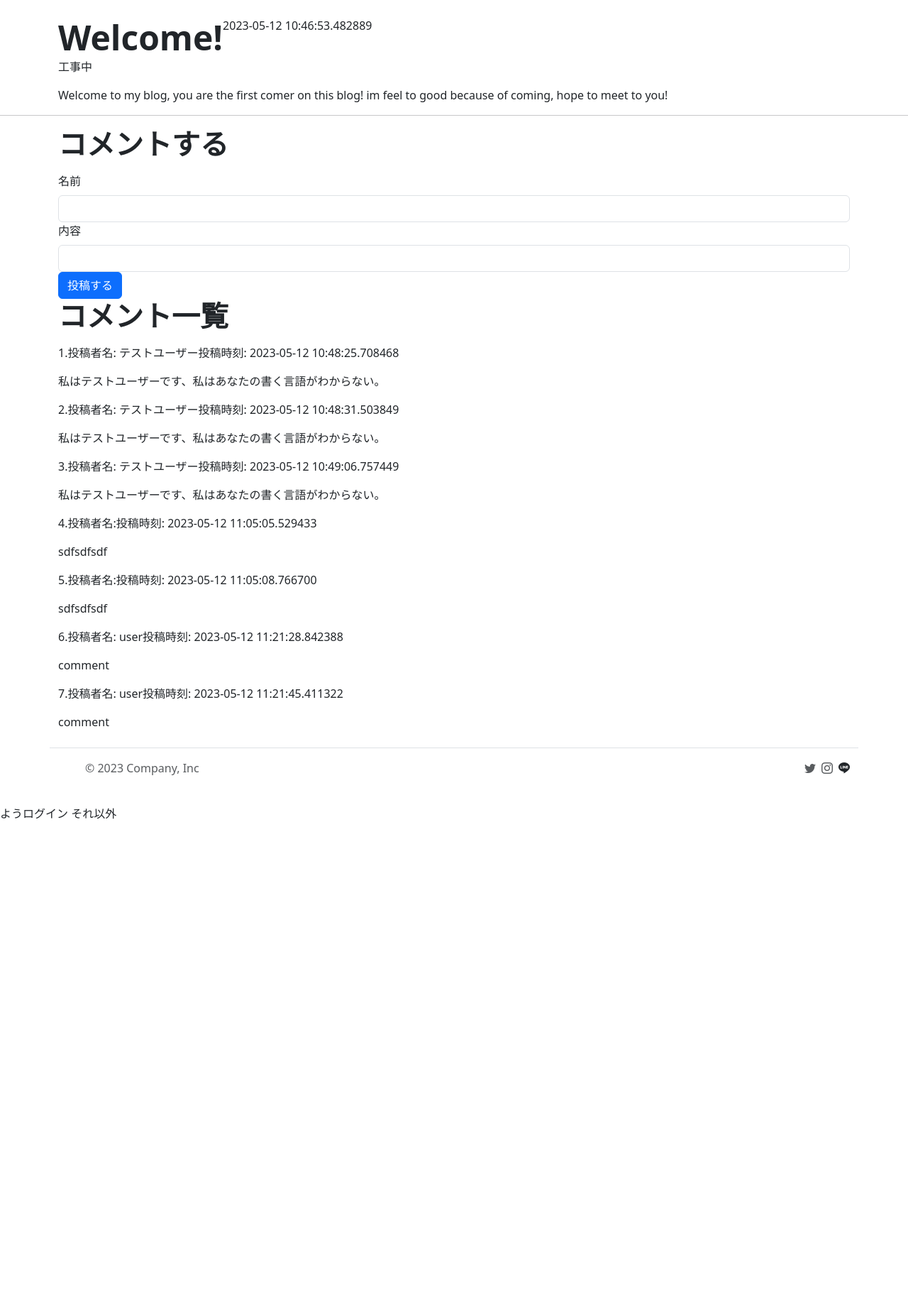
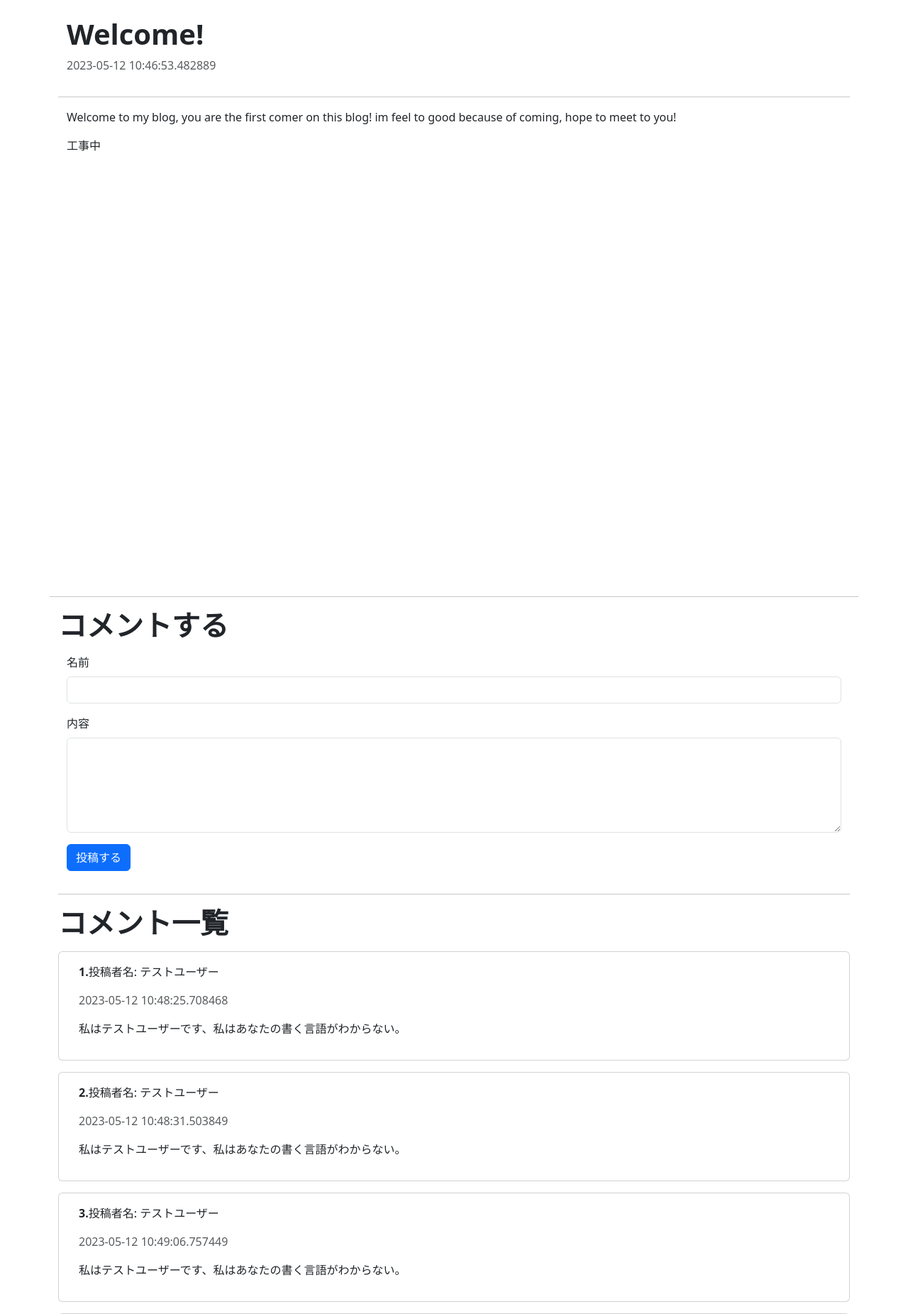
Before and after one commit to dynamictakashi/xample, a Flask app: page /blog/1 in a window 1280 px wide. Shown: the part 73-1924 px from the top of the page at 71% size. Before the commit the page ends 1227 px from the top, so only its background shows below. Run offline with Flask 3, Linux system fonts and the light colour scheme.

```diff
--- a/app.py
+++ b/app.py
@@ -1,6 +1,5 @@
 from flask import Flask, render_template, redirect, request, url_for
 from flask_login import LoginManager, UserMixin, login_user, logout_user, login_required, current_user
-
 from werkzeug.security import check_password_hash, generate_password_hash  # 乱数生成用モジュール
 import random
 from flask_sqlalchemy import SQLAlchemy
@@ -45,18 +44,13 @@ class Post(db.Model):
     # ここにFavoriteテーブルの設定を入れる
 
     id = db.Column(db.Integer, primary_key=True)
-    title = db.Column(db.String(50), nullable=False)
+    title = db.Column(db.String(30), nullable=False)
     body = db.Column(db.String(500), nullable=False)
     time = db.Column(db.DateTime)
 
-    def set_password(self, password):
-        self.password_hash = generate_password_hash(password)
-
-    def check_password(self, password):
-        return check_password_hash(self.password_hash, password)
+# DB - コメント
 
 
-# DB - コメント
 class Comment(db.Model):
     __tablename__ = 'comment'
     id = db.Column(db.Integer, primary_key=True)
@@ -91,7 +85,7 @@ def summon_user():
     return summon
 
 
-#これはoften defに関係なし
+# これはoften defに関係なし
 @login_manager.user_loader
 def load_user(user_id):
     return User.query.get(int(user_id))
@@ -101,11 +95,11 @@ def load_user(user_id):
 @app.route('/')
 def index():
     base_home = True
-    return render_template('home.html',base_home=base_home)
+    message = 'Hello World!'
+    return render_template('home.html', base_home=base_home, title_notice=message)
 
 
-
-#ここからページ集
+# ここからページ集
 
 # 登録
 @app.route('/signup', methods=['GET', 'POST'])
@@ -135,7 +129,8 @@ def login():
         user = User.query.filter_by(user_id=user_id).first()
         if user and check_password_hash(user.password, password):
             login_user(user)
-            return redirect(url_for('index'))
+            message = 'Welcome to World!'
+            return render_template('home.html', title_notice=message)
     return render_template('login.html', base_login=base_login)
 
 
@@ -144,34 +139,50 @@ def login():
 @login_required
 def logout():
     logout_user()
-    return redirect(url_for('index'))
+    message = 'See You!'
+    return render_template('home.html', title_notice=message)
 
 
 # ブログメイン画面
 @app.route('/blog', methods=['GET', 'POST'])
 def blog():
     if request.method == 'GET':
-        base_blog=True
+        base_blog = True
         posts = Post.query.all()
-    return render_template('blog.html',posts=posts,base_blog=base_blog)
+    return render_template('blog.html', posts=posts, base_blog=base_blog)
 
 
 # ブログ詳細画面
 @app.route('/blog/<int:id>', methods=['GET', 'POST'])
 def blog_content(id):
-    base_blog=True
+    base_blog = True
     post = Post.query.get(id)
     comments = Comment.query.filter_by(post_id=int(id)).all()
     if request.method == 'GET':
-        return render_template('blog_content.html', post=post, comments=comments,base_blog=base_blog)
-    else:  # コメント機能
+        return render_template('blog_content.html', post=post, comments=comments, base_blog=base_blog)
+    else:
         name = request.form['com_name']
         body = request.form['com_body']
         time = datetime.datetime.now()  # 時間
-        comment = Comment(post_id=id, name=name, body=body, time=time)
-        db.session.add(comment)
-        db.session.commit()
-        return render_template('blog_content.html', post=post, comments=comments)
+        # titleが30文字以上、bodyが500文字以上であるかどうかを確認する
+        if len(name) == 0 or len(body) == 0:
+            err_msg = "両方に文字を入力してください。"
+            return render_template('blog_content.html', post=post, comments=comments, base_blog=base_blog, error=err_msg)
+        elif int(30) > len(name) and 500 > len(body):
+            comment = Comment(post_id=id, name=name, body=body, time=time)
+            db.session.add(comment)
+            db.session.commit()
+            name_post = 'Thank you for Comment!'
+            return render_template('home.html', post=post, comments=comments, title_notice=name_post)
+        elif len(name) > 30:
+            err_msg = "タイトルが長すぎるため投稿できませんでした"
+            return render_template('blog_content.html', post=post, comments=comments, base_blog=base_blog, error=err_msg)
+        elif len(body) > 500:
+            err_msg = "内容が長すぎるため投稿できませんでした。"
+            return render_template('blog_content.html', post=post, comments=comments, base_blog=base_blog, error=err_msg)
+        else:
+            err_msg = "投稿に失敗しました。"
+            return render_template('blog_content.html', post=post, comments=comments, base_blog=base_blog, error=err_msg)
 
 
 # ブログ投稿
@@ -184,28 +195,59 @@ def blog_post():
         body = request.form['body']
         time = datetime.datetime.now()  # 時間
 
-        posted = Post(title=title, body=body, time=time)
-        db.session.add(posted)
-        db.session.commit()
+        # titleが30文字以上、bodyが500文字以上であるかどうかを確認する
+        if len(title) == 0 or len(body) == 0:
+            err_msg = "両方に文字を入力してください。"
+            return render_template('newpost.html', error=err_msg)
+        elif int(30) > len(title) and 500 > len(body):
+            posted = Post(title=title, body=body, time=time)
+            db.session.add(posted)
+            db.session.commit()
+            title_post = 'Sucessful to Post!'
+            return render_template('home.html', title_notice=title_post)
+        elif len(title) > 30:
+            err_msg = "タイトルが長すぎるため投稿できませんでした"
+            return render_template('newpost.html', error=err_msg)
+        elif len(body) > 500:
+            err_msg = "内容が長すぎるため投稿できませんでした。"
+            return render_template('newpost.html', error=err_msg)
+        else:
+            err_msg = "投稿に失敗しました。"
+            return render_template('newpost.html', error=err_msg)
     return render_template('newpost.html', base_post=base_post)
 
+
 # 編集
-
-
 @app.route('/postedit/<int:id>', methods=['GET', 'POST'])
 @login_required
 def blog_edit(id):
-    base_blog=True
+    base_blog = True
     post = Post.query.get(id)
     if request.method == 'GET':
-        return render_template('postedit.html', post=post, base_blog=base_blog)
+        return render_template('postedit.html', post=post, base_blog=base_blog, error=err_msg)
     else:
-        post.title = request.form['title']
-        post.body = request.form['body']
-        post.time = datetime.datetime.now()
-        db.session.add(post)
-        db.session.commit()
-        return redirect(url_for('blog'))
+        title = request.form['title']
+        body = request.form['body']
+        time = datetime.datetime.now()  # 時間
+        # titleが30文字以上、bodyが500文字以上であるかどうかを確認する
+        if len(title) == 0 or len(body) == 0:
+            err_msg = "両方に文字を入力してください。"
+            return render_template('postedit.html', post=post, base_blog=base_blog, error=err_msg)
+        elif int(30) > len(title) and 500 > len(body):
+            posted = Post(title=title, body=body, time=time)
+            db.session.add(posted)
+            db.session.commit()
+            title_post = 'Sucessful to Edit!'
+            return render_template('home.html', title_notice=title_post)
+        elif len(title) > 30:
+            err_msg = "タイトルが長すぎるため投稿できませんでした"
+            return render_template('postedit.html', post=post, base_blog=base_blog, error=err_msg)
+        elif len(body) > 500:
+            err_msg = "内容が長すぎるため投稿できませんでした。"
+            return render_template('postedit.html', post=post, base_blog=base_blog, error=err_msg)
+        else:
+            err_msg = "投稿に失敗しました。"
+            return render_template('postedit.html', post=post, base_blog=base_blog, error=err_msg)
 
 
 # 削除
@@ -227,7 +269,7 @@ def favorite_manage():
         base_fav = True
         logged = summon_user()
         favorites = Favorite.query.filter_by(name=logged).all()
-        return render_template('favorite.html', logged=logged, favorites=favorites,base_fav=base_fav)
+        return render_template('favorite.html', logged=logged, favorites=favorites, base_fav=base_fav)
     else:
         return redirect(url_for('/blog'))
 
@@ -277,8 +319,10 @@ def favorite_delete(id):
         user = User.query.get(setting)  # レコードの取得
         '''
 
-#昔遊びで作った機能集
+# 昔遊びで作った機能集
 # ジャンケン
+
+
 @app.route('/triangle', methods=['GET', 'POST'])
 @login_required
 def janken():
--- a/templates/base.html
+++ b/templates/base.html
@@ -96,15 +96,3 @@
   integrity="sha384-ENjdO4Dr2bkBIFxQpeoTz1HIcje39Wm4jDKdf19U8gI4ddQ3GYNS7NTKfAdVQSZe" crossorigin="anonymous"></script>
 
 </html>
-
-<!--ヘッダ-->
-<!--Home-->
-<!--Blog-->
-<!--Tool-->
-<!--オンオフ対象はfav/post/logout-->
-ようログイン
-<!--Post!-->
-<!--Favorite!-->
-<!--Logout!-->
-それ以外
-<!--Login x-->
--- a/templates/blog_content.html
+++ b/templates/blog_content.html
@@ -1,49 +1,69 @@
 {% extends 'base.html' %}
-{%block header%}
-<li class="nav-item"><a href="/" class="nav-link">Home</a></li>
-<li class="nav-item"><a href="/blog" class="nav-link active">Blog</a></li>
-<li class="nav-item"><a href="/tools" class="nav-link disabled">Tools</a></li>
-{%endblock%}
 {%block content%}
 <div class="vw-100 bg-image justify-content-center">
+    <div class="container" style="min-height:100vh;">
+        <div class="d-flex justify-content-between">
             <div class="container">
-        <div class="d-flex">
-            <div class="display-5 fw-bold">{{ post.title}}</div>
-            <div>{{ post.time }}</div>
+                <h1 class="h1 fw-bold">{{ post.title}}</h1>
+                <p class="text-muted">{{ post.time }}</p>
             </div>
-        <div>
+            <div class="justify-content-end">
+                {%if current_user.is_authenticated %}
+                <a class="btn btn-primary rounded rounded-lg" type="submit" href="/favorite/{{post.id}}"
+                    method="POST"><i class="bi bi-suit-heart-fill"></i></a>
+                {%endif%}
+                </p>
+            </div>
+        </div>
+        <hr>
+        <div class="container">
+            <p>{{ post.body }}</p>
             <p>工事中</p>
         </div>
-        <p>{{ post.body }}</p>
+
+    </div>
+</div>
+<!--投稿フォーム-->
+<hr class="container">
+<div class="container">
+    <p class="display-6 fw-bold">コメントする</p>
+    <P class="fw-bold" style="color:#F00;">{{error}}</P>
+    <div>
+        <form action="/blog/{{post.id}}" method="POST">
+            <div class="container mb-3">
+                <label class="form-label" for="com_name">名前</label>
+                <input class="form-control" type="text" name="com_name">
+            </div>
+            <div class="container mb-3">
+                <label class="form-label" for="com_body">内容</label>
+                <textarea class="form-control" type="textarea" name="com_body" rows="5"></textarea>
+            </div>
+            <div class="container mb-3">
+                <input class="mb-3 btn btn-primary" type="submit" value="投稿する">
+            </div>
+        </form>
     </div>
     <hr>
-    <!--投稿フォーム-->
-    <div class="container">
-        <p class="display-6 fw-bold">コメントする</p>
-        <div>
-            <form action="/blog/{{post.id}}" method="POST">
-                <label class="form-label" for="com_name">名前</label>
-                <input class="form-control" type="text" name="com_name">
-                <label class="form-label" for="com_body">内容</label>
-                <input class="form-control" type="textarea" name="com_body" raws="3">
-                <input class="btn btn-primary" type="submit" value="投稿する">
-            </form>
-        </div>
-
 </div>
 <!--コメントリスト-->
 <div class="container">
     <p class="display-6 fw-bold">コメント一覧</p>
     {%for comment in comments%}
+    <div class="container card mb-3">
+        <div class="m-3">
+            <div class="d-flex">
+                <p class="fw-bold mt-0">{{loop.index}}.</p>
+                <p>投稿者名: {{comment.name}}</p>
+            </div>
             <div>
-
-            <div class="d-flex">
-                <p>{{loop.index}}.</p>
-                <p>投稿者名: {{comment.name}}</p>
-                <p>投稿時刻: {{comment.time}}</p>
+                <p class="text-muted">{{comment.time}}</p>
             </div>
             <div>
                 <p>{{comment.body}}</p>
+            </div>
+        </div>
+
+        <div>
         </div>
     </div>
     {%endfor%}
--- a/templates/home.html
+++ b/templates/home.html
@@ -6,6 +6,6 @@
 {%endblock%}
 {%block content%}
 <div class="d-flex vh-100 vw-100 bg-image justify-content-center" style="background-image:url('https://www.shoshinsha-design.com/wp-content/uploads/2016/02/backgrounds_001.jpg'); background-size:cover;">
-    <p class="text-light display-3 fw-bold align-self-center">hello world!</p>
+    <p class="text-light display-3 fw-bold align-self-center">{{title_notice}}</p>
 </div>
 {%endblock%}
--- a/templates/newpost.html
+++ b/templates/newpost.html
@@ -7,6 +7,9 @@
 {%block content%}
 <div class="container">
     <p class="h4 fw-bold">投稿する</p>
+    {%if error%}
+    <p class="display-7 fw-bold" style="color: #F00;">{{error}}</p>
+    {%endif%}
 <form action="/newpost" method="POST">
     <div class="mb-3">
         <label class="form-label fw-bold" for="title">タイトル</label>
--- a/templates/postedit.html
+++ b/templates/postedit.html
@@ -9,6 +9,7 @@
 {%block content%}
 <div class="container">
     <p class="display-5">編集する</p>
+    <p class="fw-bold" style="color: #F00">{{error}}</p>
     <form action="/postedit/{{ post.id }}" method="POST">
         <div class="mb-3">
             <label class="form-label fw-bold" for="title">タイトル</label>
```
Also changed, not shown: templates/blog.html (+14 -10 lines), README.md, instance/bbs.db. Lines whose indentation alone changed are shown as unchanged.
